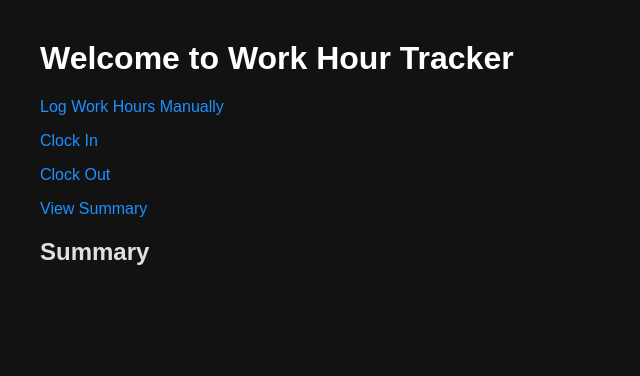
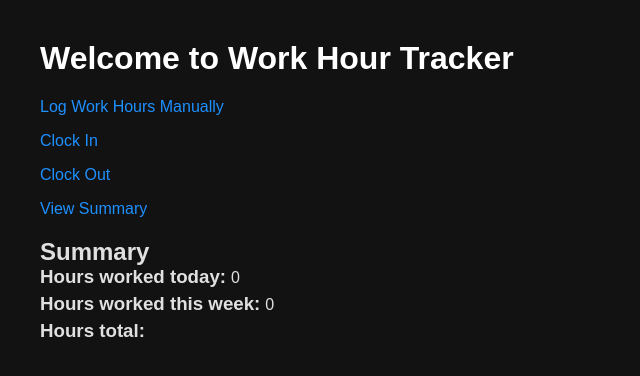
Before and after one commit to TomW1605/time_tracker, a Flask app: page /time_tracker/ in a window 1280 px wide. Shown: the top 376 px of the page, without its empty margins (0-640 px from the left). Run offline with Flask 3, Linux system fonts and the light colour scheme; data that the repository does not hold is empty; parts of the project's set-up code (start-up, migrations or seed data) failed here and were passed over.

Commit message:
redo hours deficit

```diff
--- a/app.py
+++ b/app.py
@@ -19,11 +19,14 @@
 app = Flask(__name__, static_url_path=base_url + 'static')
 
 # Ensure the config directory exists
-os.makedirs('/config', exist_ok=True)
+# os.makedirs('/config', exist_ok=True)
 
-app.config['SQLALCHEMY_DATABASE_URI'] = f'sqlite:////config/work_hours.db'
+app.config['SQLALCHEMY_DATABASE_URI'] = f'sqlite:///work_hours.db'
 app.config['SQLALCHEMY_TRACK_MODIFICATIONS'] = False
 db = SQLAlchemy(app)
+
+daily_target = 7.6
+weekly_target = 38
 
 class WorkSession(db.Model):
     id = db.Column(db.Integer, primary_key=True)
@@ -67,7 +70,7 @@
 
 @app.route(base_url + 'api/hours_this_week')
 def api_hours_this_week():
-    return jsonify({'hours_this_week': round(get_hours_this_week(), 1)})
+    return jsonify({'hours_this_week': round(get_hours_week(), 1)})
 
 @app.route(base_url + 'api/log_hours', methods=['POST'])
 def api_log_hours():
@@ -91,7 +94,7 @@
     db.session.add(new_session)
     db.session.commit()
     if date.weekday() == 4: #if friday
-        hours_this_week = get_hours_this_week()
+        hours_this_week = get_hours_week()
         # print(hours_this_week)
         hours_remaining = hours_per_week-hours_this_week
         # print(hours_remaining)
@@ -170,10 +173,15 @@
     for session in sessions:
         start_of_week = session.date - timedelta(days=session.date.weekday())
         end_of_week = start_of_week + timedelta(days=4)
-        week = f"{start_of_week.strftime('%Y-%m-%d')} - {end_of_week.strftime('%Y-%m-%d')}"
+        week = start_of_week.strftime('%Y-%m-%d')
         if week not in weeks:
-            weeks[week] = []
-        weeks[week].append({
+            weeks[week] = {
+                "start_date": start_of_week,
+                "start": start_of_week.strftime('%d-%m-%Y'),
+                "end": end_of_week.strftime('%d-%m-%Y'),
+                "sessions": []
+            }
+        weeks[week]["sessions"].append({
             'id': session.id,
             'session_type': session.session_type,
             'date': session.date.strftime('%Y-%m-%d'),
@@ -181,6 +189,10 @@
             'clock_in_time': session.clock_in_time.strftime('%Y-%m-%d %H:%M:%S') if session.clock_in_time else None,
             'clock_out_time': session.clock_out_time.strftime('%Y-%m-%d %H:%M:%S') if session.clock_out_time else None
         })
+
+    for week in weeks:
+        weeks[week]["hours_worked"] = get_hours_week(weeks[week]["start_date"])
+        weeks[week]["hours_short"] = get_week_hours_deficit(weeks[week]["start_date"])
     return jsonify(weeks)
 
 @app.route(base_url + 'api/get_session/<int:id>', methods=['GET'])
@@ -207,10 +219,10 @@
 def api_get_hours():
     return jsonify({
         'hours_today': get_hours_today(),
-        'hours_this_week': get_hours_this_week(),
+        'hours_this_week': get_hours_week(),
         'all_time_deficit': get_all_time_deficit(),
-        'today_deficit': get_hours_deficit()['today_deficit'],
-        'week_deficit': get_hours_deficit()['week_deficit']
+        'today_deficit': get_today_hours_deficit(),
+        'week_deficit': get_week_hours_deficit()
     })
 
 def get_hours_today():
@@ -222,41 +234,43 @@
                    sum(round((datetime.now() - session.clock_in_time).total_seconds() / 3600, 1) for session in running_sessions))
     return round(total_hours, 1)
 
-def get_hours_this_week():
-    now = datetime.now()
+def get_hours_week(now = datetime.now()):
+    if isinstance(now, datetime):
+        now = now.date()
     start_of_week = now - timedelta(days=now.weekday())
     end_of_week = start_of_week + timedelta(days=6)
-    complete_sessions = WorkSession.query.filter(WorkSession.date >= start_of_week.date(), WorkSession.date <= end_of_week.date(), WorkSession.hours_worked > 0).all()
-    running_sessions = WorkSession.query.filter(WorkSession.date >= start_of_week.date(), WorkSession.date <= end_of_week.date(), WorkSession.hours_worked == None).all()
+    complete_sessions = WorkSession.query.filter(WorkSession.date >= start_of_week, WorkSession.date <= end_of_week, WorkSession.hours_worked > 0).all()
+    running_sessions = WorkSession.query.filter(WorkSession.date >= start_of_week, WorkSession.date <= end_of_week, WorkSession.hours_worked == None).all()
     total_hours = (sum(session.hours_worked for session in complete_sessions) +
                    sum(round((datetime.now() - session.clock_in_time).total_seconds() / 3600, 1) for session in running_sessions))
     return round(total_hours, 1)
 
-def get_hours_deficit():
-    daily_target = 7.6
-    weekly_target = 38
+def get_hours_all_time():
+    complete_sessions = WorkSession.query.filter(WorkSession.hours_worked > 0).all()
+    running_sessions = WorkSession.query.filter(WorkSession.hours_worked is None).all()
+    total_hours = (sum(session.hours_worked for session in complete_sessions) +
+                   sum(round((datetime.now() - session.clock_in_time).total_seconds() / 3600, 1) for session in running_sessions))
+    return round(total_hours, 1)
 
+def get_today_hours_deficit():
+    if datetime.now().weekday() in [5, 6]:
+        return 0
     today_deficit = daily_target - get_hours_today()
-    week_deficit = weekly_target - get_hours_this_week()
+    return today_deficit
 
-    return {
-        "today_deficit": today_deficit,
-        "week_deficit": week_deficit
-    }
-
-def get_all_time_hours():
-    sessions = WorkSession.query.all()
-    total_hours = sum(session.hours_worked for session in sessions)
-    return total_hours
+def get_week_hours_deficit(now = datetime.now()):
+    week_deficit = weekly_target - get_hours_week(now)
+    return week_deficit
 
 def get_all_time_deficit():
-    weekly_target = 38
+    sessions = WorkSession.query.all()
+    weeks = []
+    for session in sessions:
+        week = session.date - timedelta(days=session.date.weekday())
+        weeks.append(week)
 
-    total_days = (datetime.now().date() - WorkSession.query.order_by(WorkSession.date).first().date).days
-    total_weeks = total_days / 7.0
-
-    all_time_target = total_weeks * weekly_target
-    all_time_deficit = all_time_target - get_all_time_hours()
+    all_time_target = weekly_target * len(set(weeks))
+    all_time_deficit = all_time_target - get_hours_all_time()
 
     return all_time_deficit
 
--- a/static/dark.css
+++ b/static/dark.css
@@ -60,7 +60,10 @@
 /*    background-color: #006bb3;*/
 /*}*/
 
-#hours > h3, #hours > p {
+#hours > h3,
+#hours > h4,
+#hours > p
+{
     display: inline-block;
     margin: 0 5px 5px 0;
 }
--- a/templates/summary.html
+++ b/templates/summary.html
@@ -1,4 +1,7 @@
 <script>
+    let expandedWeeks = {};
+    let firstWeek = true;
+
     function compareDates(a, b) {
         return a > b ? -1 : a < b ? 1 : 0;
     }
@@ -19,20 +22,29 @@
         fetch("{{ url_for('api_get_sessions_grouped') }}")
         .then(response => response.json())
         .then(data => {
+            console.log(data)
             const tableBody = document.getElementById('groupedSessionsContainer');
+            tableBody.innerHTML = "";
             const weeks = Object.keys(data).sort(compareWeeks);
-            let firstWeek = true;
             weeks.forEach(week => {
-                const sessions = data[week];
-                const totalHours = sessions.reduce((sum, session) => sum + session.hours_worked, 0);
+                const sessions = data[week]["sessions"];
+                const totalHours = data[week]["hours_worked"];
                 if (totalHours > 0) {
                     const weekRow = document.createElement('tr');
                     weekRow.className = 'week-row';
-                    weekRow.innerHTML = `
+
+                    let weekRowHTML = `
                         <td colspan="8" onclick="toggleSessions('${week}', this)">
-                            <button class="expand-button">+</button> ${week} - ${totalHours.toFixed(1)} Hours
-                        </td>
-                    `;
+                            <button class="expand-button">+</button> ${data[week]["start"]} to ${data[week]["end"]} - ${totalHours.toFixed(1)} Hours`;
+                    if(data[week]["hours_short"]>0) {
+                        weekRowHTML += ` (${data[week]["hours_short"].toFixed(1)} Hours short)`;
+                    } else if(data[week]["hours_short"]<0) {
+                        weekRowHTML += ` (${-data[week]["hours_short"].toFixed(1)} Hours over)`;
+                    }
+                    weekRowHTML += `</td>`;
+
+                    weekRow.innerHTML = weekRowHTML
+
                     tableBody.appendChild(weekRow);
 
                     const sessionHeader = document.createElement('tr');
@@ -97,7 +109,7 @@
                         tableBody.appendChild(sessionRow);
                     });
 
-                    if (firstWeek) {
+                    if (firstWeek || expandedWeeks[week]) {
                         toggleSessions(week, weekRow);
                         firstWeek = false;
                     }
@@ -112,6 +124,8 @@
         sessionRows.forEach(row => {
             row.style.display = (row.style.display === 'none' || row.style.display === '') ? 'table-row' : 'none';
         });
+        const isExpanded = sessionRows[0].style.display === 'table-row';
+        expandedWeeks[week] = isExpanded;
         toggleButton(row.querySelector('.expand-button'));
     }
 
@@ -124,7 +138,8 @@
         .then(response => response.json())
         .then(data => {
             const hours_el = document.getElementById('hours');
-            console.log(data);
+            hours_el.innerHTML = "";
+            {#console.log(data);#}
 
             const today_heading = document.createElement('h3');
             today_heading.textContent = "Hours worked today:";
@@ -147,24 +162,16 @@
             hours_el.appendChild(document.createElement('br'));
 
             const deficit_heading = document.createElement('h3');
-            deficit_heading.textContent = "Hours deficit:";
+            deficit_heading.textContent = "Hours total:";
             hours_el.appendChild(deficit_heading);
 
             const all_time_deficit = document.createElement('p');
-            all_time_deficit.textContent = `All time: ${data.all_time_deficit.toFixed(1)} hours`;
+            if(data.all_time_deficit>0) {
+                all_time_deficit.textContent = `${data.all_time_deficit.toFixed(1)} Hours short`;
+            } else if(data.all_time_deficit<0) {
+                all_time_deficit.textContent = `${-data.all_time_deficit.toFixed(1)} Hours over`;
+            }
             hours_el.appendChild(all_time_deficit);
-
-            hours_el.appendChild(document.createElement('br'));
-
-            const today_deficit = document.createElement('p');
-            today_deficit.textContent = `Today: ${data.today_deficit.toFixed(1)} hours`;
-            hours_el.appendChild(today_deficit);
-
-            hours_el.appendChild(document.createElement('br'));
-
-            const week_deficit = document.createElement('p');
-            week_deficit.textContent = `This week: ${data.week_deficit.toFixed(1)} hours`;
-            hours_el.appendChild(week_deficit);
         })
         .catch(error => console.error('Error:', error));
     }
@@ -177,10 +184,16 @@
             .then(response => response.json())
             .then(data => {
                 alert(data.message);
-                location.reload();
+                {#location.reload();#}
+                reloadSummary();
             })
             .catch(error => console.error('Error:', error));
         }
+    }
+
+    function reloadSummary() {
+        loadGroupedSessions();
+        loadHours();
     }
 
     document.addEventListener('DOMContentLoaded', function() {
```
